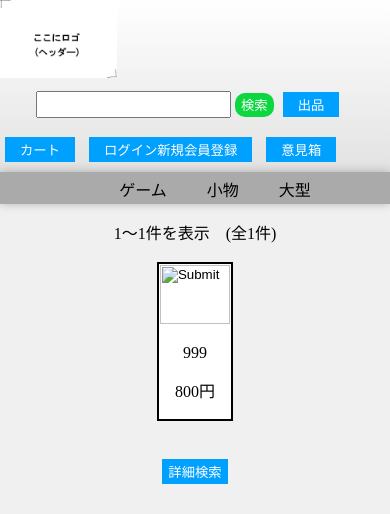
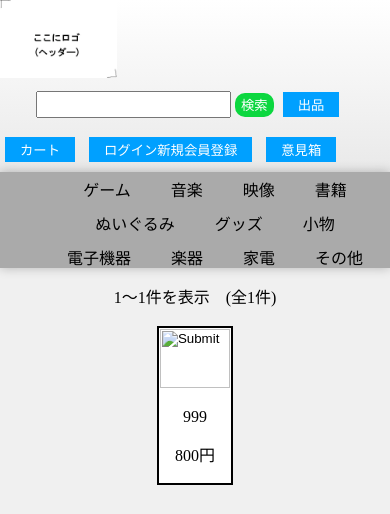
Before and after one commit to leekmikan/hurima, a PHP site: page /PHP/items/index.php in a window 390 px wide. Shown: the top 514 px of the page. Run offline with PHP 8.4, Linux system fonts and the light colour scheme; data comes from the database, SQL or seed files in the repository.

Commit message:
add genre

```diff
--- a/main.css
+++ b/main.css
@@ -123,7 +123,7 @@ ul {
 }
 ul li {
     display: inline-block;
-    padding: 5px 75px 5px 20px; /*カテゴリー増やしたら2つめを小さくする*/
+    padding: 5px 30px 5px 30px;
 }
 header .tab{
     z-index: 10;
@@ -233,7 +233,7 @@ header .tab{
 
     header .tab{
         z-index: 10;
-        height: 32px;
+        height: 96px;
         background-color: #AAA;
         width: 100%;
         z-index: 2;
--- a/server/const.php
+++ b/server/const.php
@@ -3,7 +3,7 @@ $FEE = 0.1; //手数料の割合.
 $POINT = 0.01;//ポイントの割合.
 $SECRET = 'sk_test_51PAkRdBl4em3MIGoiz26aQbSB0AGZ64ILqtxlmNPS6Pc2GIk7J00H4MhhuKSb2sVmWBE27y5hlzlvIkCvApk9Jtb00wjWT4vid';
 $SQL_PASS = ''; //MySQLのパスワード
-$GENRE = ['ゲーム','小物','大型']; //カテゴリー 追加したら　data_change.php内の関数 Add_genre(追加した位置)　を実行すること.
+$GENRE = ['ゲーム','音楽','映像','書籍','ぬいぐるみ','グッズ','小物','電子機器','楽器','家電','その他']; //カテゴリー 追加したら　data_change.php内の関数 Add_genre(追加した位置)　を実行すること.
 $STAT = ['未開封/新品','きれい','キズ/汚れ　少','キズ/汚れ　中','キズ/汚れ　多']; //状態　追加するときは必ず一番後ろに追加.
 $HSEND = ['配送方法１','配送方法２']; //配送方法  追加するときは必ず一番後ろに追加.
 $LIMIT = 100;
```
